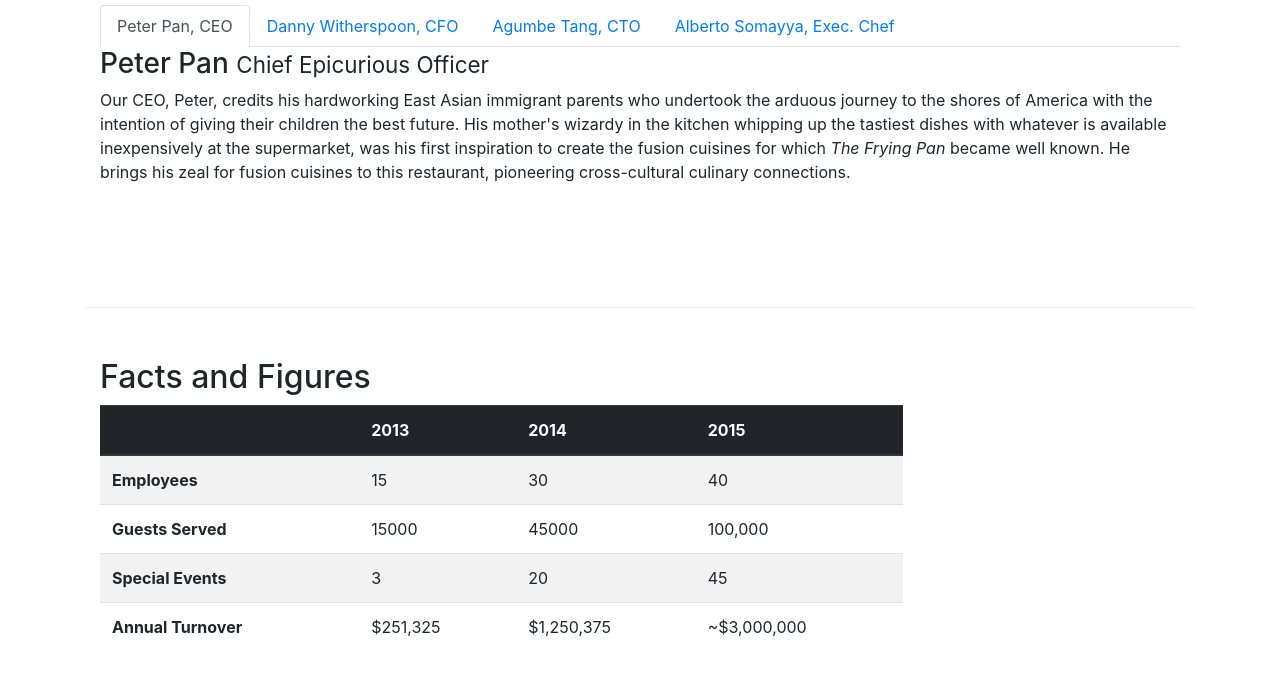
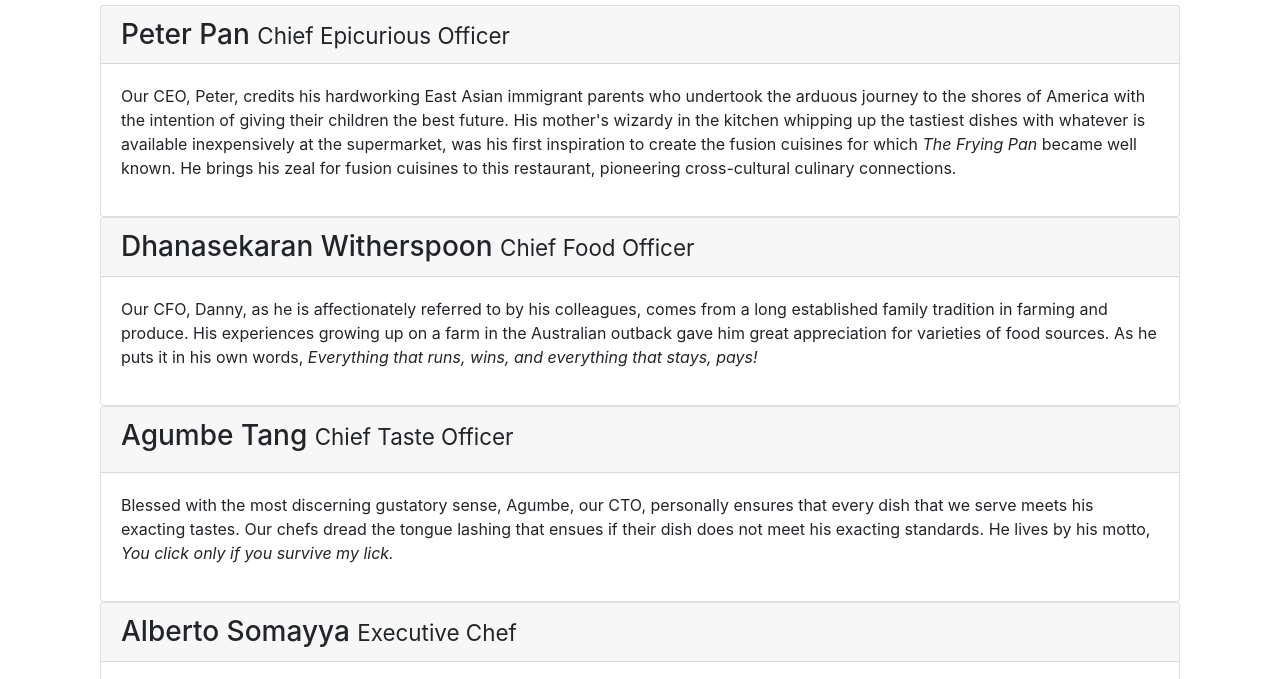
Before and after one commit to abhigna-ramu/abcdef, a website: page aboutus.html in a window 1280 px wide. Shown: the part 1051-1730 px from the top of the page. Drawn offline with nearby package versions, Linux system fonts and the light colour scheme.

Commit message:
Accordion

```diff
--- a/aboutus.html
+++ b/aboutus.html
@@ -101,49 +101,67 @@
         <div class="row row-content align-self-center">
             <div class="col-12 col-sm-12">
                 <h2>Corporate Leadership</h2>
-                <ul class="nav nav-tabs">
-                    <li class="nav-item">
-                        <a class="nav-link active" href="#peter"
-                           role="tab" data-toggle="tab">Peter Pan, CEO</a>
-                    </li>
-                    <li class="nav-item">
-                        <a class="nav-link" href="#danny" role="tab"
-                           data-toggle="tab">Danny Witherspoon, CFO</a>
-                    </li>
-                    <li class="nav-item">
-                        <a class="nav-link" href="#agumbe" role="tab"
-                           data-toggle="tab">Agumbe Tang, CTO</a>
-                    </li>
-                    <li class="nav-item">
-                        <a class="nav-link" href="#alberto" role="tab"
-                           data-toggle="tab">Alberto Somayya, Exec. Chef</a>
-                    </li>
-                </ul>
-                <div class="tab-content">
+                <div id="accordion">
+                    <div class="card">
+                        <div class="card-header" role="tab" id="peterhead">
+                            <h3 class="mb-0">
+                                <a data-toggle="collapse" data-target="#peter">Peter Pan <small>Chief Epicurious Officer</small></a>
+                            </h3>
+                        </div>
+                        <div class="collapse show" id="peter" data-parent="#accordion">
+                            <div class="card-body">
+                                <p class="d-none d-sm-block">Our CEO, Peter, credits his hardworking East Asian immigrant parents who undertook the arduous journey to the shores of America with the intention of giving their children the best future. His mother's wizardy in the kitchen whipping up the tastiest dishes with whatever is available inexpensively at the supermarket, was his first inspiration to create the fusion cuisines for which <em>The Frying Pan</em> became well known. He brings his zeal for fusion cuisines to this restaurant, pioneering cross-cultural culinary connections.</p>
 
-                    <div role="tabpanel" class="tab-pane fade show active" id="peter">
-                        <h3>Peter Pan <small>Chief Epicurious Officer</small></h3>
-                        <p class="d-none d-sm-block">Our CEO, Peter, credits his hardworking East Asian immigrant parents who undertook the arduous journey to the shores of America with the intention of giving their children the best future. His mother's wizardy in the kitchen whipping up the tastiest dishes with whatever is available inexpensively at the supermarket, was his first inspiration to create the fusion cuisines for which <em>The Frying Pan</em> became well known. He brings his zeal for fusion cuisines to this restaurant, pioneering cross-cultural culinary connections.</p>
+                            </div>
+
+                        </div>
+                    </div>
+                    <div class="card">
+                        <div class="card-header" role="tab" id="dannyhead">
+                            <h3 class="mb-0">
+                                <a data-toggle="collapse" data-target="#danny">Dhanasekaran Witherspoon <small>Chief Food Officer</small></a>
+                            </h3>
+                        </div>
+                        <div class="collapse show" id="danny" data-parent="#accordion">
+                            <div class="card-body">
+                                <p class="d-none d-sm-block">Our CFO, Danny, as he is affectionately referred to by his colleagues, comes from a long established family tradition in farming and produce. His experiences growing up on a farm in the Australian outback gave him great appreciation for varieties of food sources. As he puts it in his own words, <em>Everything that runs, wins, and everything that stays, pays!</em></p>
+                       </div> </div>
 
                     </div>
-                    <div role="tabpanel" class="tab-pane fade " id="danny">
-                        <h3>Dhanasekaran Witherspoon <small>Chief Food Officer</small></h3>
-                        <p class="d-none d-sm-block">Our CFO, Danny, as he is affectionately referred to by his colleagues, comes from a long established family tradition in farming and produce. His experiences growing up on a farm in the Australian outback gave him great appreciation for varieties of food sources. As he puts it in his own words, <em>Everything that runs, wins, and everything that stays, pays!</em></p>
-                    </div>
-                    <div role="tabpanel" class="tab-pane fade " id="agumbe">
-                        <h3>Agumbe Tang <small>Chief Taste Officer</small></h3>
-                        <p class="d-none d-sm-block">Blessed with the most discerning gustatory sense, Agumbe, our CTO, personally ensures that every dish that we serve meets his exacting tastes. Our chefs dread the tongue lashing that ensues if their dish does not meet his exacting standards. He lives by his motto, <em>You click only if you survive my lick.</em></p>
 
-                    </div>
-                    <div role="tabpanel" class="tab-pane fade " id="alberto">
-                        <h3>Alberto Somayya <small>Executive Chef</small></h3>
-                        <p class="d-none d-sm-block">Award winning three-star Michelin chef with wide International experience having worked closely with whos-who in the culinary world, he specializes in creating mouthwatering Indo-Italian fusion experiences. He says, <em>Put together the cuisines from the two craziest cultures, and you get a winning hit! Amma Mia!</em></p>
+                    <div class="card">
+                        <div class="card-header" role="tab" id="agumbehead">
+                            <h3 class="mb=0">
+                                <a data-toggle="collapse" data-target="#agumbe">
+                                    Agumbe Tang <small>Chief Taste Officer</small>
+                                </a>
+                            </h3>
+                        </div>
+                        <div class="collapse show" data-parent="#accordion" id="agumbe">
+                            <div class="card-body">
+                                <p class="d-none d-sm-block">Blessed with the most discerning gustatory sense, Agumbe, our CTO, personally ensures that every dish that we serve meets his exacting tastes. Our chefs dread the tongue lashing that ensues if their dish does not meet his exacting standards. He lives by his motto, <em>You click only if you survive my lick.</em></p>
+                            </div> </div>
                     </div>
 
+                    <div class="card">
+                        <div class="card-header" role="tab" id="albertohead">
+                            <h3 class="mb-0">
+                                <a data-toggle="collapse" data-target="#alberto">
+                                    Alberto Somayya <small>Executive Chef</small>
+                                </a>
+                            </h3>
+                        </div>
+                        <div class="collapse show" data-parent="#accordion" id="alberto">
+                            <div class="card-body">
+                                <p class="d-none d-sm-block">Award winning three-star Michelin chef with wide International experience having worked closely with whos-who in the culinary world, he specializes in creating mouthwatering Indo-Italian fusion experiences. He says, <em>Put together the cuisines from the two craziest cultures, and you get a winning hit! Amma Mia!</em></p>
+                            </div></div>
+                    </div>
                 </div>
 
-            </div>
-        </div>
+             </div>
+         </div>
+
+
 
        <div class="row row-content">
        <div class="col-12 col-sm-9">
```
